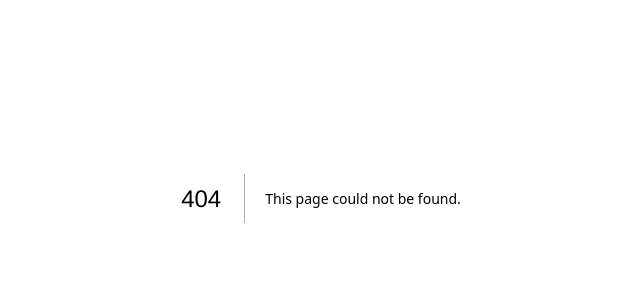
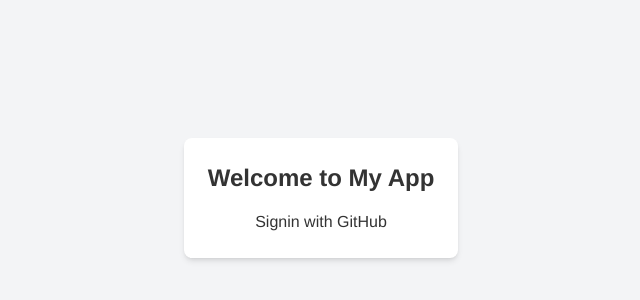
Before and after one commit to mausamtechno/stackblitz-starters-rplyou, a Next.js app: page /login in a window 1280 px wide. Before the commit this address had no page. Shown: the part 202-502 px from the top of the page, without its empty margins (319-959 px from the left). Built offline with nearby package versions, Linux system fonts and the light colour scheme; no server answers; a web font is replaced by a local one.

Commit message:
add login page

```diff
--- /dev/null
+++ b/app/login/page.tsx
@@ -0,0 +1,35 @@
+import { signIn, signOut, auth } from "@/auth";
+
+export default async function LoginPage() {
+  const session = await auth();
+  return (
+    <div className="flex flex-col items-center justify-center min-h-screen bg-gray-100">
+      <div className="bg-white p-6 rounded-lg shadow-md text-center">
+        <h1 className="text-2xl font-bold mb-4">Welcome to My App</h1>
+
+        {session?.user ? (
+          <>
+            <p className="mb-4">Signed in as {session.user.name}</p>
+            <form
+              action={async () => {
+                "use server";
+                await signOut();
+              }}
+            >
+              <button type="submit">Logout</button>
+            </form>
+          </>
+        ) : (
+          <form
+            action={async () => {
+              "use server";
+              await signIn("github");
+            }}
+          >
+            <button type="submit">Signin with GitHub</button>
+          </form>
+        )}
+      </div>
+    </div>
+  );
+}
--- a/auth.ts
+++ b/auth.ts
@@ -2,4 +2,8 @@
 import Github from "next-auth/providers/github";
 export const { handlers, signIn, signOut, auth } = NextAuth({
   providers: [Github],
+  pages: {
+    signIn: "/login",
+  },
+  debug: true,
 });
```
Also changed, not shown: app/components/SignIn.tsx (+4 -4 lines).
